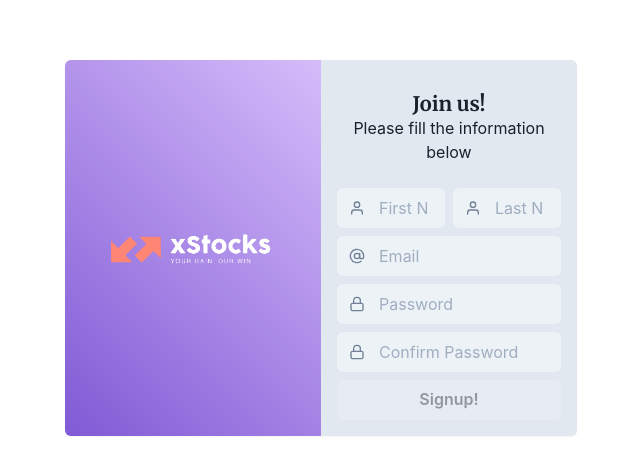
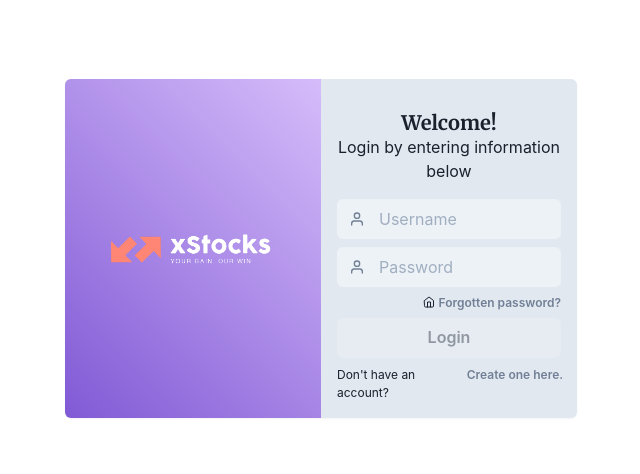
Before and after one commit to ms-mousa/xstocks, a Next.js app in the folder frontend/: page /login in a window 1280 px wide. Shown: the part 152-626 px from the top of the page, without its empty margins (319-959 px from the left). Built offline with nearby package versions, Linux system fonts and the light colour scheme.

Commit message:
Clean up code

```diff
--- /dev/null
+++ b/frontend/src/@types/global.ts
@@ -0,0 +1,5 @@
+/* eslint-disable no-shadow */
+export enum LoginPageSections {
+  ForgotPassword = 'forgotpassword',
+  NewAccount = 'newaccount',
+}
--- a/frontend/src/components/LoginPage/LoginForm.tsx
+++ b/frontend/src/components/LoginPage/LoginForm.tsx
@@ -12,6 +12,8 @@ import {
 import { Form, Formik, FormikValues } from 'formik';
 import { useRouter } from 'next/dist/client/router';
 import { FiAlertTriangle, FiHome, FiUser } from 'react-icons/fi';
+import { LoginPageSections } from '../../@types/global';
+import { navigateToLoginPageSection } from '../../helpers/router';
 import { useAuth } from '../../hooks/useAuth';
 import { useNotifications } from '../../hooks/useNotifications';
 import { loginSchema } from '../../lib/formSchemas';
@@ -63,7 +65,14 @@ export const LoginForm = (): JSX.Element => {
               />
               <Flex fontSize="xs" align="center" justify="flex-end">
                 <Icon as={FiHome} />
-                <Button variant="link" fontSize="xs" ml="1">
+                <Button
+                  onClick={() => {
+                    navigateToLoginPageSection(LoginPageSections.ForgotPassword);
+                  }}
+                  variant="link"
+                  fontSize="xs"
+                  ml="1"
+                >
                   Forgotten password?
                 </Button>
               </Flex>
@@ -83,7 +92,14 @@ export const LoginForm = (): JSX.Element => {
 
               <Flex justify="center" align="baseline">
                 <Text fontSize="xs">Don&apos;t have an account?</Text>
-                <Button variant="link" fontSize="xs" ml="1">
+                <Button
+                  onClick={() => {
+                    navigateToLoginPageSection(LoginPageSections.NewAccount);
+                  }}
+                  variant="link"
+                  fontSize="xs"
+                  ml="1"
+                >
                   Create one here.
                 </Button>
               </Flex>
--- /dev/null
+++ b/frontend/src/helpers/router.ts
@@ -0,0 +1,9 @@
+import Router from 'next/router';
+import { LoginPageSections } from '../@types/global';
+
+export const navigateToLoginPageSection = (section: LoginPageSections): void => {
+  Router.push({
+    pathname: '/login',
+    query: { section },
+  });
+};
--- a/frontend/src/pages/login.tsx
+++ b/frontend/src/pages/login.tsx
@@ -1,5 +1,7 @@
 import { Center, Flex, useColorModeValue, useToken, Image } from '@chakra-ui/react';
+import { useRouter } from 'next/dist/client/router';
 import React from 'react';
+import { LoginPageSections } from '../@types/global';
 import { ForgottenPasswordForm } from '../components/LoginPage/ForgottenPasswordForm';
 import { LoginForm } from '../components/LoginPage/LoginForm';
 import { NewAccountForm } from '../components/LoginPage/NewAccountForm';
@@ -7,6 +9,9 @@ import { NewAccountForm } from '../components/LoginPage/NewAccountForm';
 const LoginPage = (): JSX.Element => {
   const bgColor = useColorModeValue('gray.200', 'gray.700');
   const [purple200, purple500] = useToken('colors', ['purple.200', 'purple.500']);
+  const router = useRouter();
+  const { section } = router.query;
+  const sectionQuery = section?.toString();
 
   return (
     <Center h="100vh">
@@ -22,9 +27,13 @@ const LoginPage = (): JSX.Element => {
         <Center flex="0 0 50%" bg={`linear-gradient(45deg, ${purple500}, ${purple200})`}>
           <Image src="/img/xStocksLogo.png" maxW="180px" />
         </Center>
-        {/* <LoginForm /> */}
-        {/* <ForgottenPasswordForm /> */}
-        <NewAccountForm />
+        {sectionQuery === LoginPageSections.ForgotPassword ? (
+          <ForgottenPasswordForm />
+        ) : sectionQuery === LoginPageSections.NewAccount ? (
+          <NewAccountForm />
+        ) : (
+          <LoginForm />
+        )}
       </Flex>
     </Center>
   );
```
